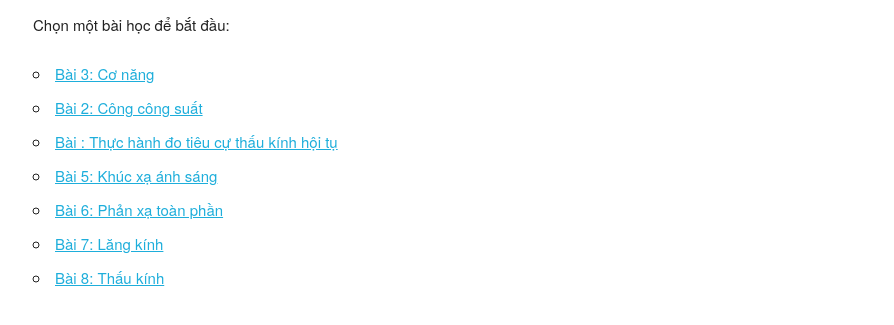
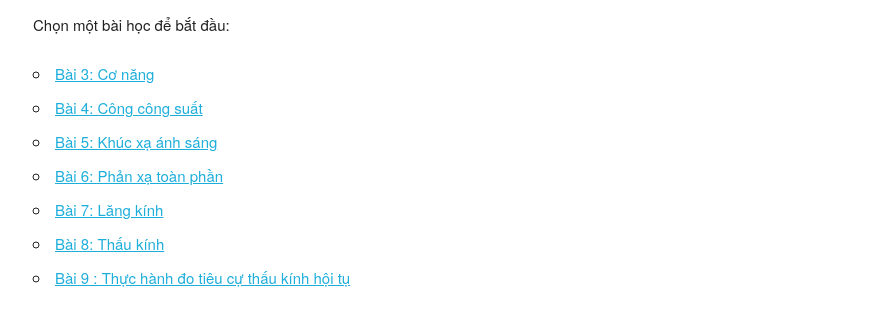
Before and after one commit to vanhien1199-art/hoc-lieu-tong-hop, a website: page index.html in a window 1280 px wide. Shown: the part 75-400 px from the top of the page, without its empty margins (127-1021 px from the left). Drawn offline with nearby package versions, Linux system fonts and the light colour scheme.

Commit message:
Update index.html

```diff
--- a/index.html
+++ b/index.html
@@ -11,12 +11,12 @@
         <p>Chọn một bài học để bắt đầu:</p>
         <ul>
             <li><a href="/bai-2/">Bài 3: Cơ năng</a></li>
-            <li><a href="/cong-cong-suat/">Bài 2: Công công suất</a></li>
-            <li><a href="/do-tieu-cu-thaukinh/">Bài : Thực hành đo tiêu cự thấu kính hội tụ</a></li>
-              <li><a href="/khuc-xa-anh-sang/">Bài 5: Khúc xạ ánh sáng</a></li>
+            <li><a href="/cong-cong-suat/">Bài 4: Công công suất</a></li>
+                          <li><a href="/khuc-xa-anh-sang/">Bài 5: Khúc xạ ánh sáng</a></li>
             <li><a href="/phan-xa-toan-phan/">Bài 6: Phản xạ toàn phần</a></li>
             <li><a href="/lang-kinh/">Bài 7: Lăng kính</a></li>
             <li><a href="/thau-kinh/">Bài 8: Thấu kính</a></li>
+            <li><a href="/do-tieu-cu-thaukinh/">Bài 9 : Thực hành đo tiêu cự thấu kính hội tụ</a></li>
             </ul>
     </div>
 </body>
```
